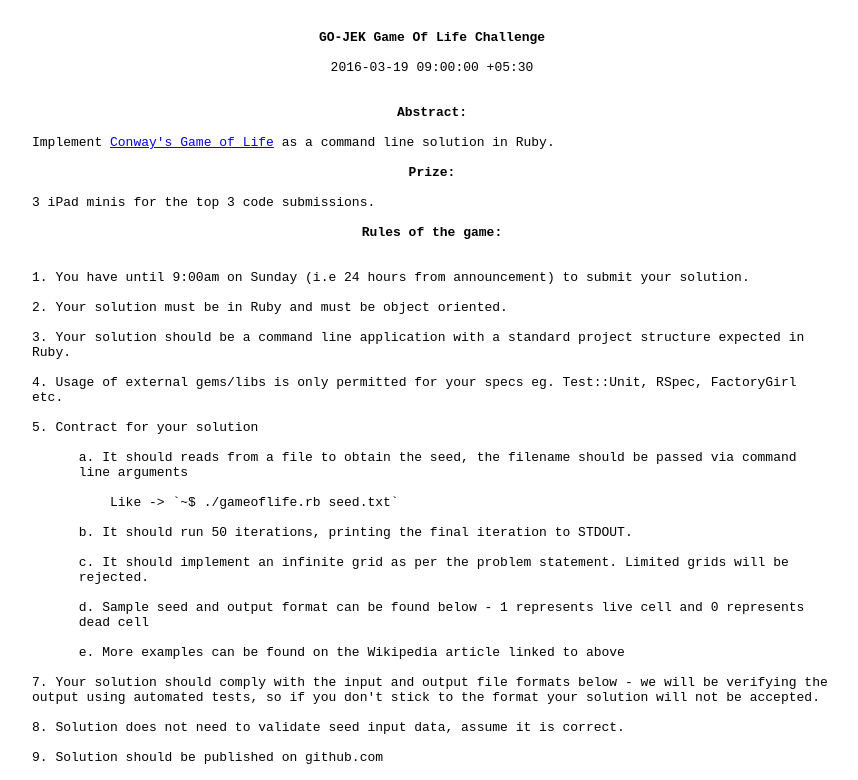
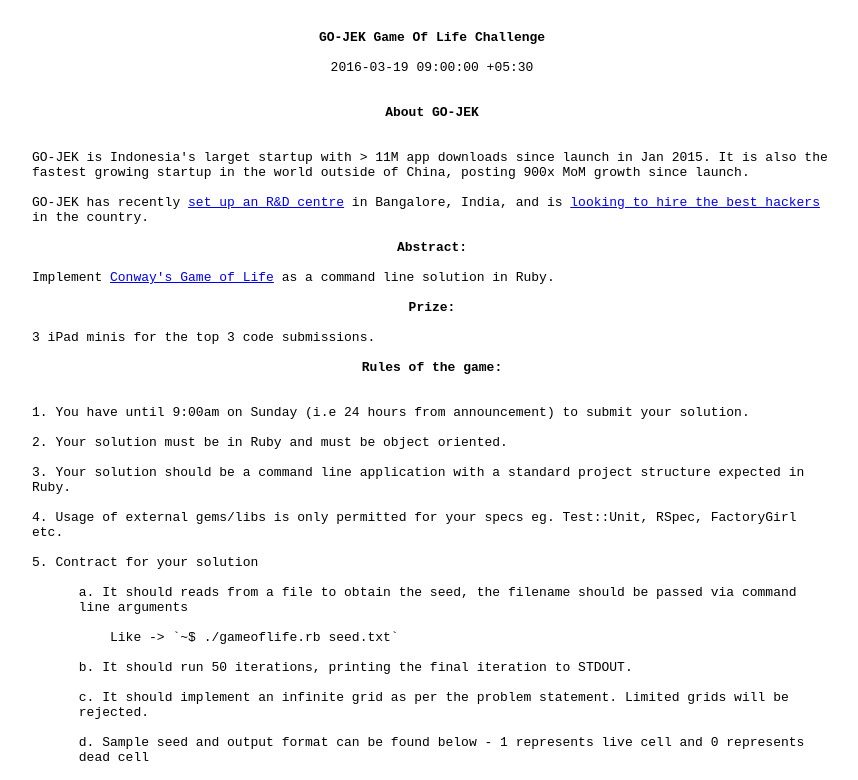
Before and after one commit to zeylani/gojek-engineering.github.com, a plain HTML site: page index.html in a window 1280 px wide. Shown: the top 780 px of the page, without its empty margins (208-1066 px from the left). Drawn offline with Linux system fonts and the light colour scheme.

Commit message:
Adding about Go-Jek

```diff
--- a/index.html
+++ b/index.html
@@ -30,6 +30,12 @@
   <pre width="800">
 <center><b>GO-JEK Game Of Life Challenge</b></center>
 <center>2016-03-19 09:00:00 +05:30</center>
+
+<center><b>About GO-JEK</b></center>
+
+GO-JEK is Indonesia's larget startup with > 11M app downloads since launch in Jan 2015. It is also the fastest growing startup in the world outside of China, posting 900x MoM growth since launch.
+
+GO-JEK has recently <a href="http://asia.nikkei.com/Business/Deals/Motorcycle-app-acquires-Indian-software-companies">set up an R&D centre</a> in Bangalore, India, and is <a href="https://hasjob.co/go-jek.com/xt7n5">looking to hire the best hackers</a> in the country.
 
 <center><b>Abstract:</b></center>
 Implement <a href="https://en.wikipedia.org/wiki/Conway%27s_Game_of_Life">Conway's Game of Life</a> as a command line solution in Ruby.
```
